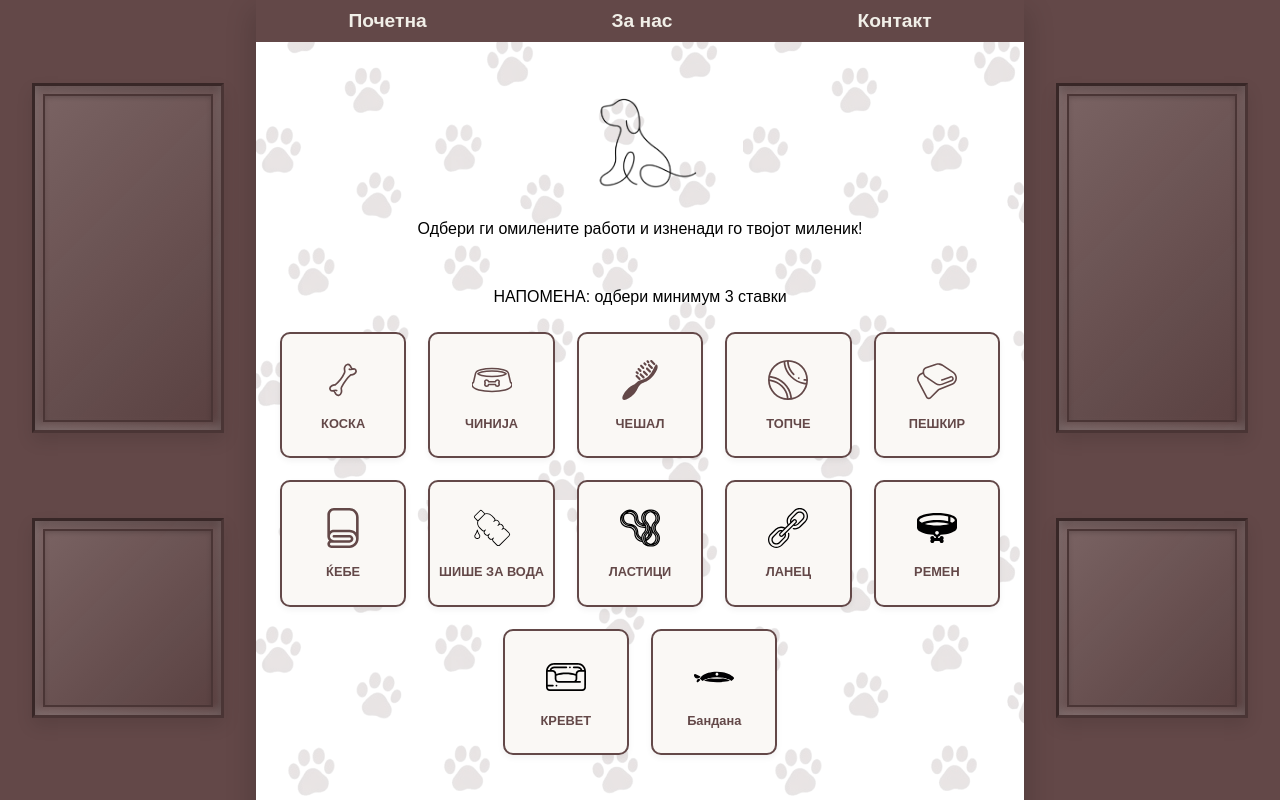
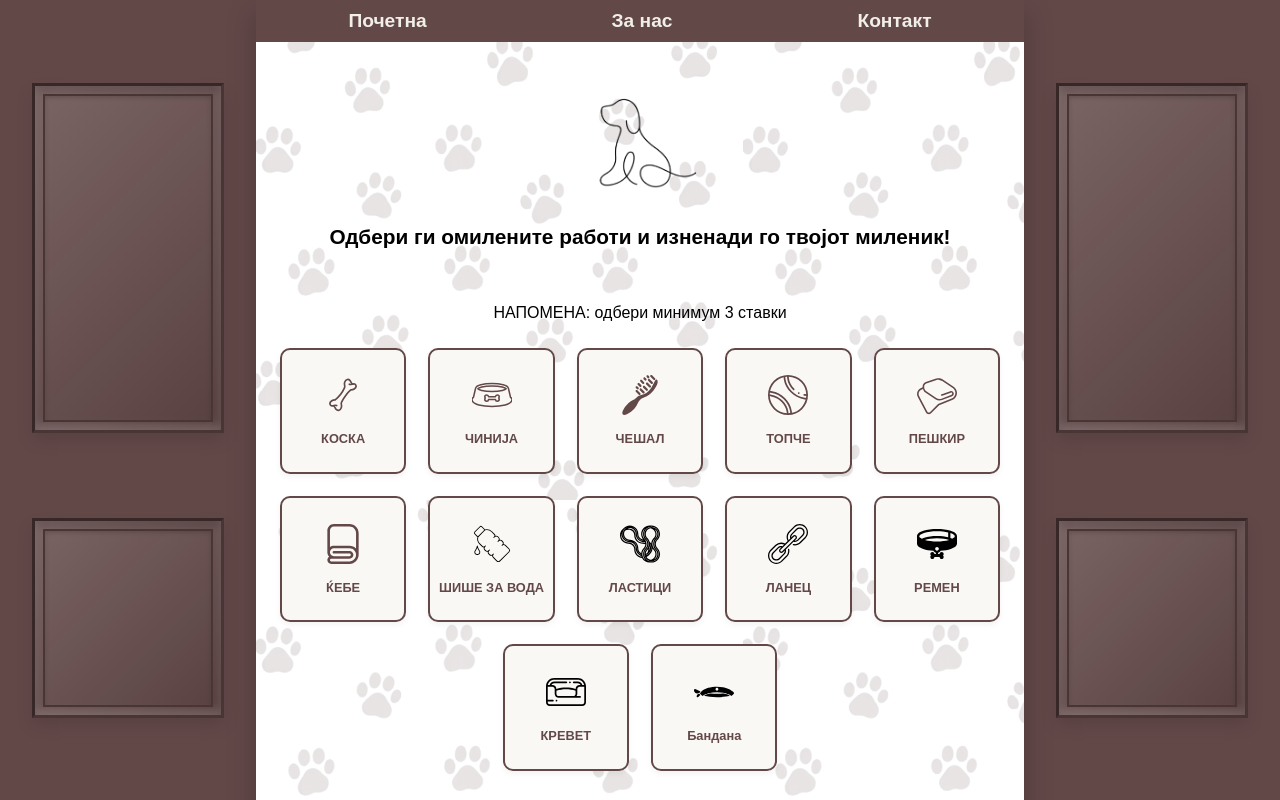
Before and after one commit to zafir-bogdanovikj/Shepa, a website: page html/dog.html in a window 1280 px wide. Shown: the top 800 px of the page. Drawn offline with Linux system fonts and the light colour scheme.

Commit message:
index.html fix

```diff
--- a/css/dog.css
+++ b/css/dog.css
@@ -72,6 +72,10 @@ nav ul li a {
 main {
     flex: 1;
     padding: 20px 0;
+    #title{
+        font-weight: bold;
+        font-size: 1.3rem;
+    }
 }
 
 /* Копчиња */
--- a/html/dog.html
+++ b/html/dog.html
@@ -28,7 +28,7 @@
             <img src="../images/dog.png" height="120px"/>
         </div>
         <div>
-            <p>Одбери ги омилените работи и изненади го твојот миленик!</p>
+            <p id="title">Одбери ги омилените работи и изненади го твојот миленик!</p>
             <br>
             <p>НАПОМЕНА: одбери минимум 3 ставки</p>
         </div>
```
